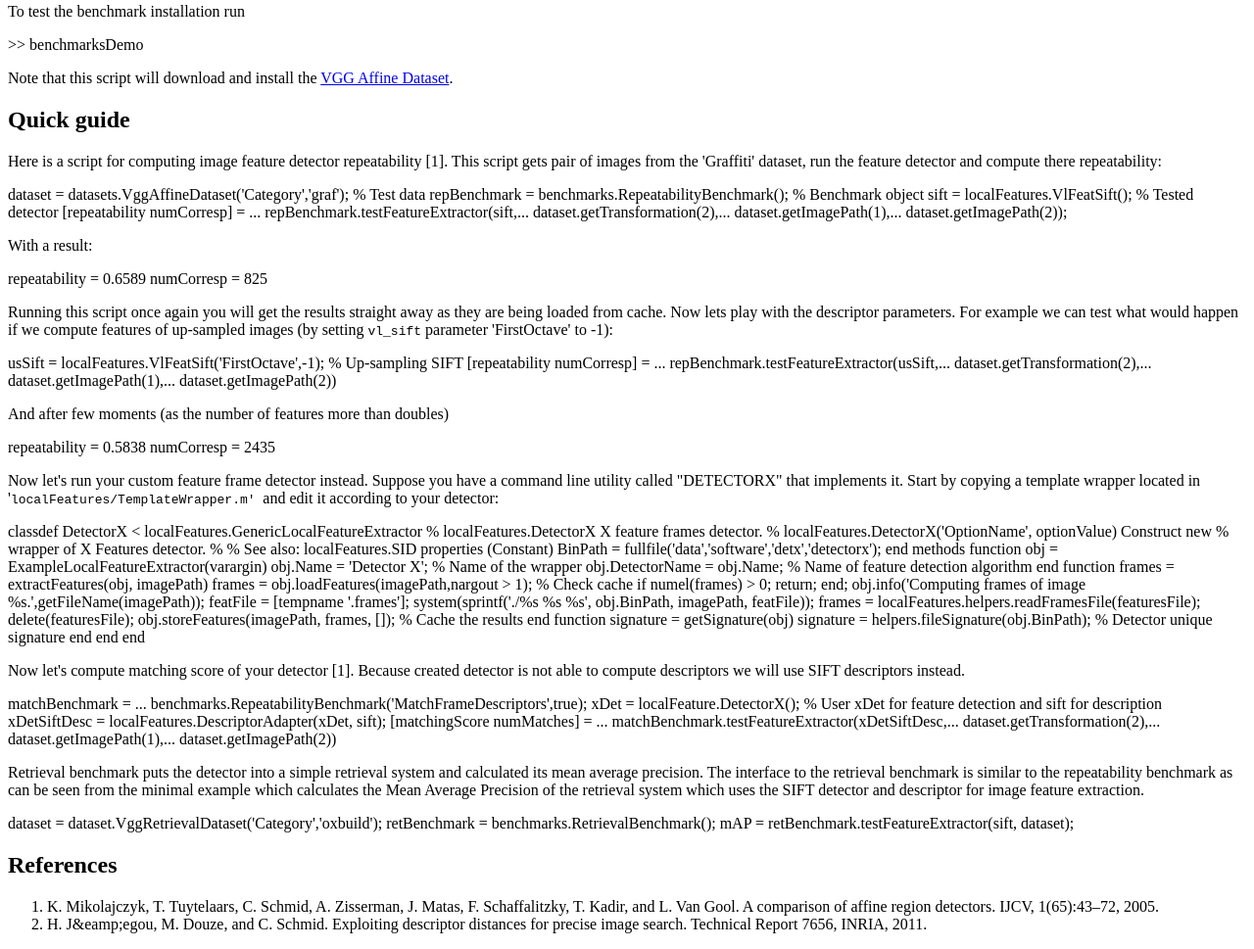
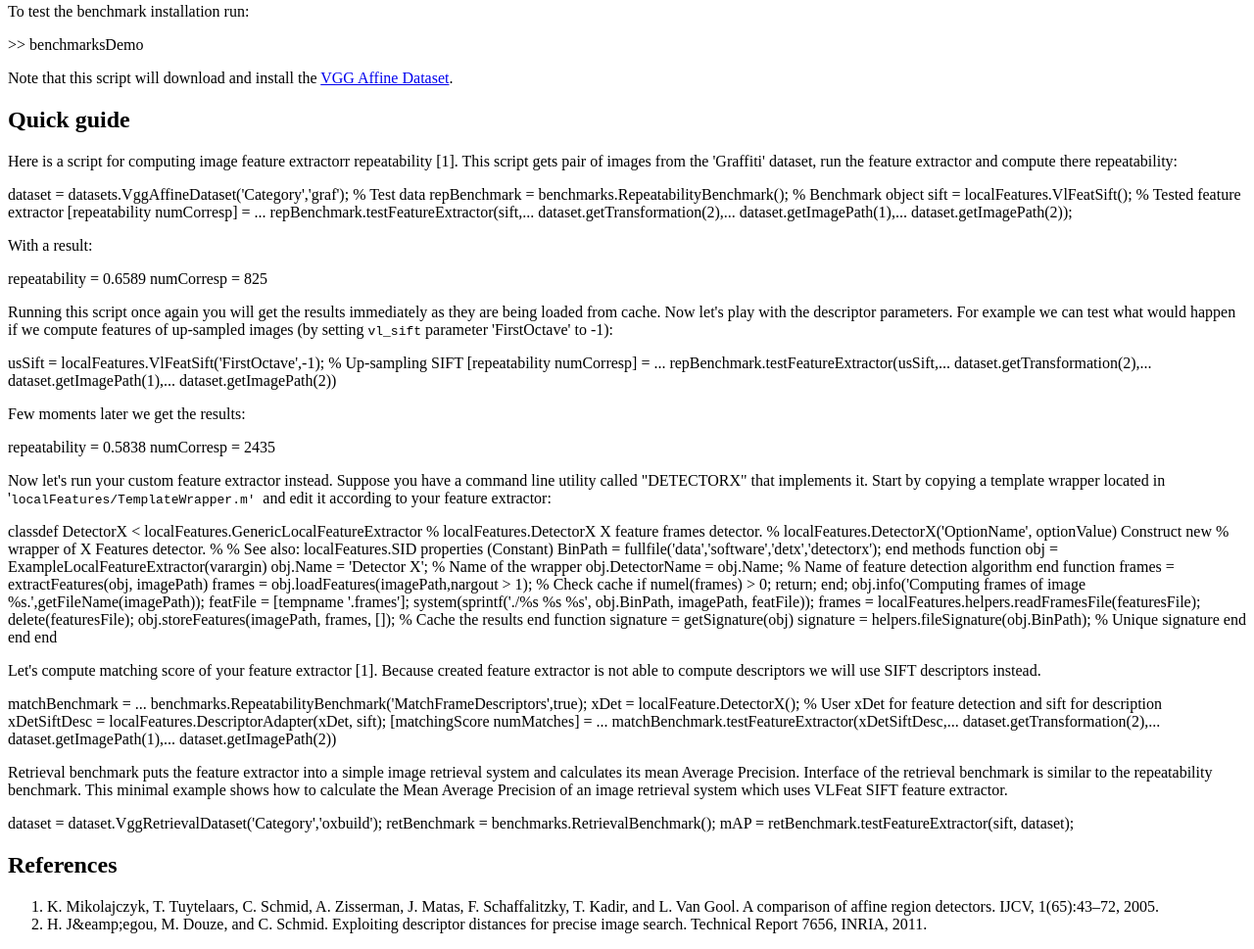
Before and after one commit to vlfeat/vlbenchmarks, a plain HTML site: page doc/index.html in a window 1280 px wide. Shown: the part 1028-1997 px from the top of the page at 98% size. Drawn offline with Linux system fonts and the light colour scheme.

Commit message:
Corrected index.html.

```diff
--- a/doc/index.html
+++ b/doc/index.html
@@ -63,7 +63,7 @@ run benchmarks efficiently.</p>
 <p>The current version of <b>VLBechmakrs</b> implements:</p>
 
 <ul>
-  <li>The detector repeatability of <a
+  <li>The feature extractor repeatability of <a
   href="#vlbenchmarks.ref1">[1]</a>.</li>
   <li>The descriptor matching score of <a
   href="#vlbenchmarks.ref1">[1]</a>.</li>
@@ -105,38 +105,34 @@ thea directory just created, and run:</p>
   >> install
 </precode>
 
-<p>
-This script downloads and installs a copy of <a
+<p> This script downloads and installs a copy of <a
 href="http://www.vlfeat.org">VLFeat</a> as the only dependency, and it
-compiles a number of <em>MEX files</em>. To successfully compile the
-code, you will need to be able to compile MEX files in your MATLAB
-environment, for detail see <a
-href="http://www.mathworks.com/help/matlab/matlab_external/building-mex-files.html">MATLAB
-documentation</a>.
-</p>
+compiles a number of <em>MEX files</em>. To successfully compile the code, you
+will need to be able to compile MEX files in your MATLAB environment, for
+detail see <a href="http://www.mathworks.com/help/matlab/matlab_external
+/building-mex-files.html">MATLAB documentation</a>. </p>
 
-<p>To test the benchmark installation run</p>
+<p>To test the benchmark installation run:</p>
 
 <precode type="matlab">
   >> benchmarksDemo
 </precode>
 
-<p>
-Note that this script will download and install the <a
-href="%pathto:vlbenchmarks.ref1;">VGG Affine Dataset</a>.
-</p>
+<p> Note that this script will download and install the <a
+href="%pathto:vlbenchmarks.ref1;">VGG Affine Dataset</a>. </p>
 
 <!-- ~~~~~~~~~~~~~~~~~~~~~~~~~~~~~~~~~~~~~~~~~~~~~~~~~~~~~~~~~~~ -->
 <h2 id="vlbenchmarks.quickguide">Quick guide</h2>
 <!-- ~~~~~~~~~~~~~~~~~~~~~~~~~~~~~~~~~~~~~~~~~~~~~~~~~~~~~~~~~~~ -->
-<p>
-Here is a script for computing image feature detector repeatability [1]. This script gets pair of images from the 'Graffiti' dataset, run the feature detector and compute there repeatability:
-</p>
+
+<p> Here is a script for computing image feature extractorr repeatability [1].
+This script gets pair of images from the 'Graffiti' dataset, run the feature
+extractor and compute there repeatability: </p>
 
 <precode type="matlab">
 dataset = datasets.VggAffineDataset('Category','graf'); % Test data
 repBenchmark = benchmarks.RepeatabilityBenchmark(); % Benchmark object
-sift = localFeatures.VlFeatSift(); % Tested detector
+sift = localFeatures.VlFeatSift(); % Tested feature extractor
 
 [repeatability numCorresp] = ...
   repBenchmark.testFeatureExtractor(sift,...
@@ -153,13 +149,11 @@ With a result:
 repeatability = 0.6589       numCorresp = 825
 </precode>
 
-<p>
-Running this script once again you will get the results straight away as
-they are being loaded from cache. Now lets play with the descriptor
-parameters. For example we can test what would happen if we compute
-features of up-sampled images (by setting <code>vl_sift</code> parameter
-'FirstOctave' to -1):
-</p>
+<p> Running this script once again you will get the results immediately as
+they are being loaded from cache. Now let's play with the descriptor
+parameters. For example we can test what would happen if we compute features
+of up-sampled images (by setting <code>vl_sift</code> parameter 'FirstOctave'
+to -1): </p>
 
 <precode type="matlab">
 usSift = localFeatures.VlFeatSift('FirstOctave',-1); % Up-sampling SIFT
@@ -170,16 +164,16 @@ usSift = localFeatures.VlFeatSift('FirstOctave',-1); % Up-sampling SIFT
                                     dataset.getImagePath(2))
 </precode>
 
-<p>
-And after few moments (as the number of features more than doubles)
-</p>
+<p>Few moments later we get the results:</p>
+
 <precode>
 repeatability =  0.5838       numCorresp =  2435
 </precode>
 
-<p>
- Now let's run your custom feature frame detector instead. Suppose you have a command line utility called "DETECTORX" that implements it. Start by copying a template wrapper located in '<code>localFeatures/TemplateWrapper.m' </code>and edit it according to your detector:
-</p>
+<p> Now let's run your custom feature extractor instead. Suppose you have
+a command line utility called "DETECTORX" that implements it. Start by copying
+a template wrapper located in '<code>localFeatures/TemplateWrapper.m'
+</code>and edit it according to your feature extractor: </p>
 
 <precode type="matlab">
 classdef DetectorX &lt; localFeatures.GenericLocalFeatureExtractor
@@ -211,15 +205,15 @@ classdef DetectorX &lt; localFeatures.GenericLocalFeatureExtractor
     end
 
     function signature = getSignature(obj)
-      signature = helpers.fileSignature(obj.BinPath); % Detector unique signature
+      signature = helpers.fileSignature(obj.BinPath); % Unique signature
     end
   end
 end
 </precode>
 
-<p>
-Now let's compute matching score of your detector [1]. Because created detector is not able to compute descriptors we will use SIFT descriptors instead.
-</p>
+<p> Let's compute matching score of your feature extractor [1]. Because
+created feature extractor is not able to compute descriptors we will use SIFT
+descriptors instead. </p>
 
 <precode type="matlab">
 matchBenchmark = ...
@@ -234,13 +228,11 @@ xDetSiftDesc = localFeatures.DescriptorAdapter(xDet, sift);
                                       dataset.getImagePath(2))
 </precode>
 
-<p>Retrieval benchmark puts the detector into a simple
-retrieval system and calculated its mean average precision.
-The interface to the retrieval benchmark is similar to the
-repeatability benchmark as can be seen from the minimal example which
-calculates the Mean Average Precision of the retrieval system
-which uses the SIFT detector and descriptor for image feature extraction.
-</p>
+<p>Retrieval benchmark puts the feature extractor into a simple image
+retrieval system and calculates its mean Average Precision. Interface of the
+retrieval benchmark is similar to the repeatability benchmark. This minimal
+example shows how to calculate the Mean Average Precision of an image
+retrieval system which uses VLFeat SIFT feature extractor. </p>
 
 <precode type="matlab">
 dataset = dataset.VggRetrievalDataset('Category','oxbuild');
```
